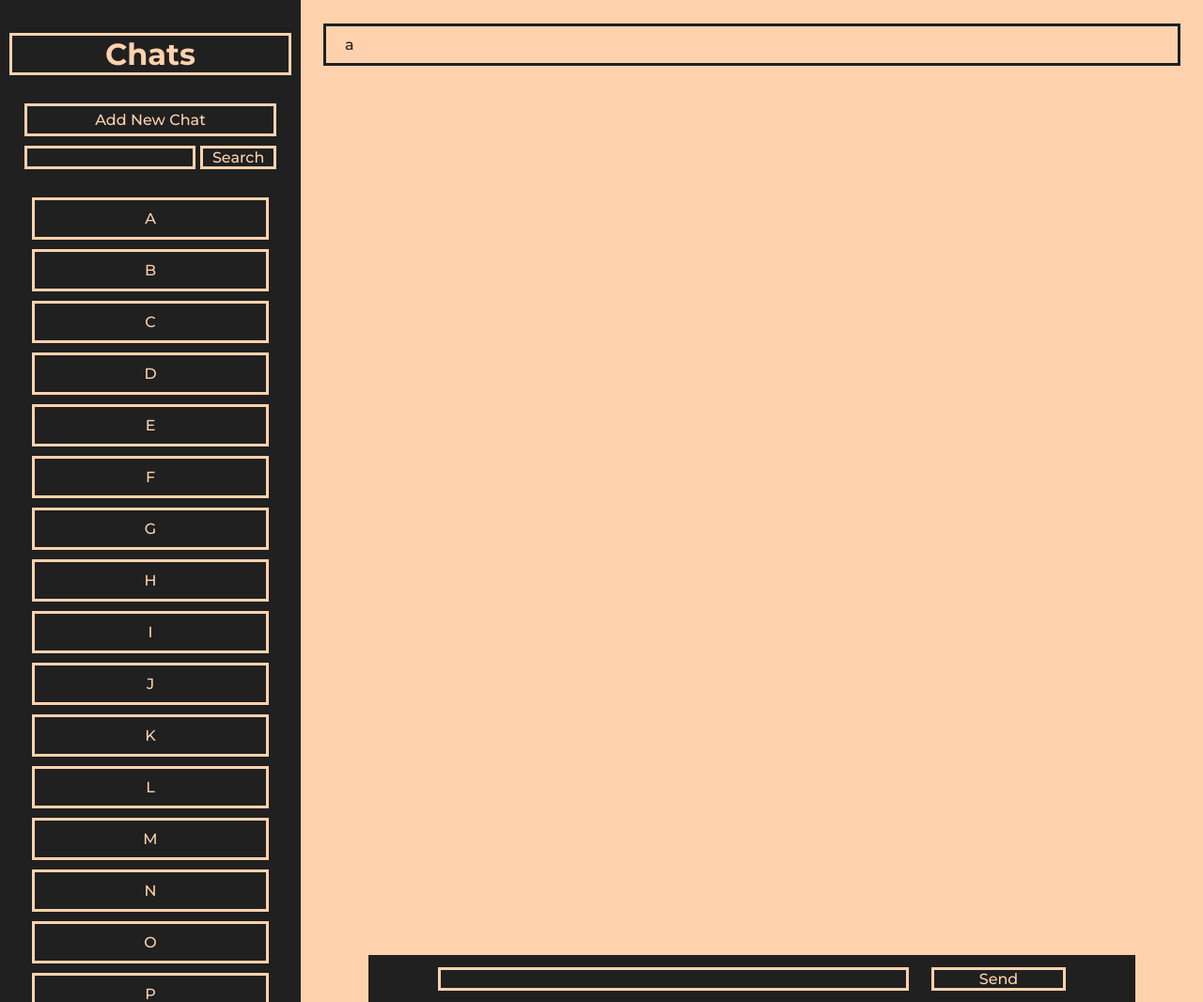
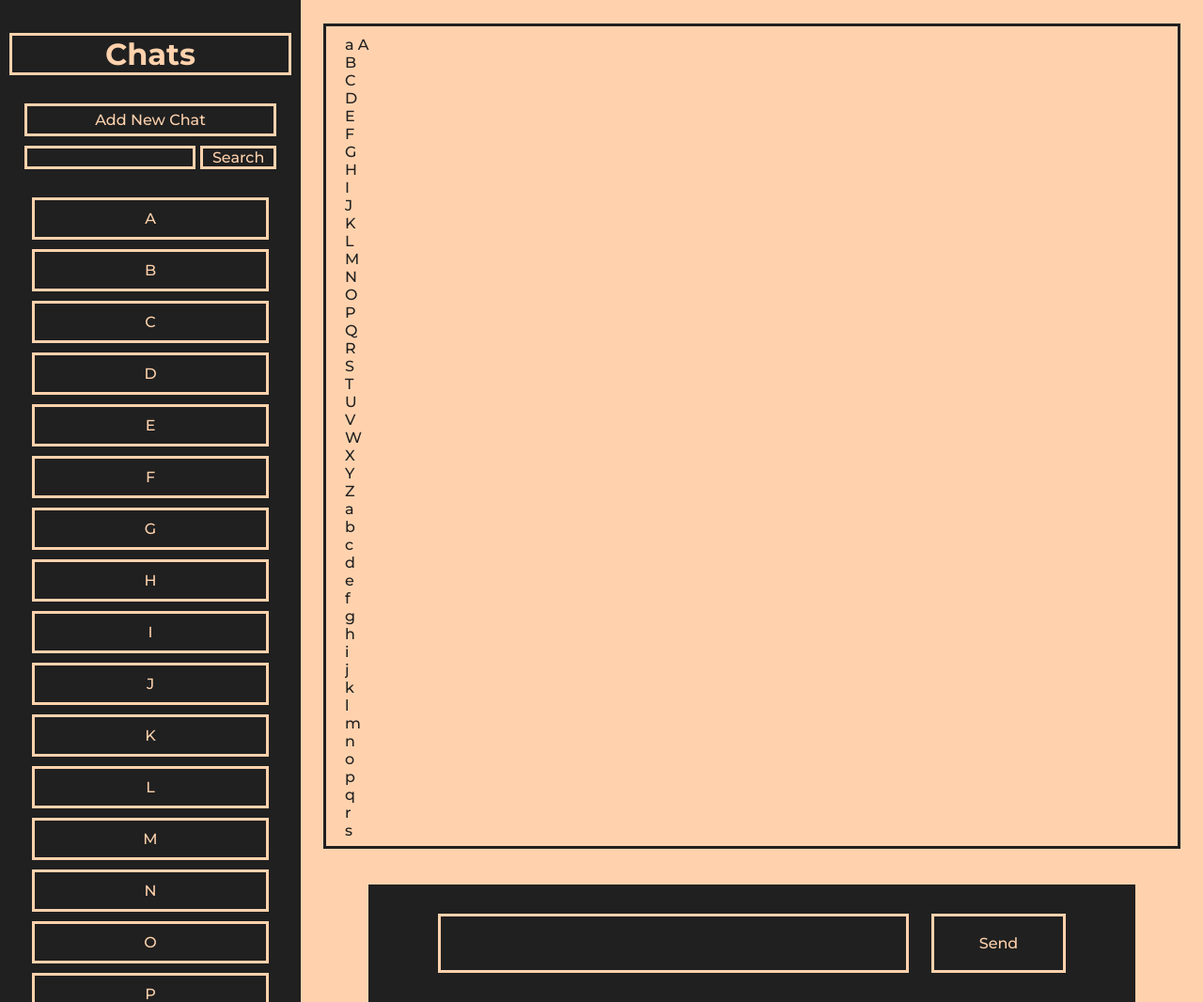
Before and after one commit to advin4603/Potato-Messenger, a Django app: page /chats/ in a window 1280 px wide. Shown: the part 188-1254 px from the top of the page at 94% size. Run offline with Django 3.2, Linux system fonts and the light colour scheme; the visitor is signed in with stand-in values (Sample User, id 1); some libraries are stand-ins or nearby versions.

Commit message:
fixed scrolling in chatpage

```diff
--- a/messenger/static/messenger/chatpage.css
+++ b/messenger/static/messenger/chatpage.css
@@ -127,7 +127,7 @@ main{
     bottom: 0;
     left: 25%;
     width: 75%;
-    height: 50px;
+    height: 10vh;
     display: flex;
     align-items: center;
 }
@@ -146,8 +146,13 @@ main{
     border:solid;
     margin: auto;
     width: 95%;
+    height: 70vh;
     margin-bottom: 70px;
     padding: 10px 20px;
+}
+.chatBrowser{
+    height: 100%;
+    overflow-y: scroll;
 }
 #messageInput{
     width: 70%;
--- a/messenger/templates/messenger/chatpage.html
+++ b/messenger/templates/messenger/chatpage.html
@@ -34,9 +34,9 @@
             <div class="chatBrowserWrapper">
                 <div class="chatBrowser">
                     a
-                    <!-- {% for chatname in chats %}
+                    {% for chatname in chats %}
                         {{ chatname }}<br>
-                    {% endfor %} -->
+                    {% endfor %}
                 </div>
             </div>
             <div class="chatFooterWrapper">
```
